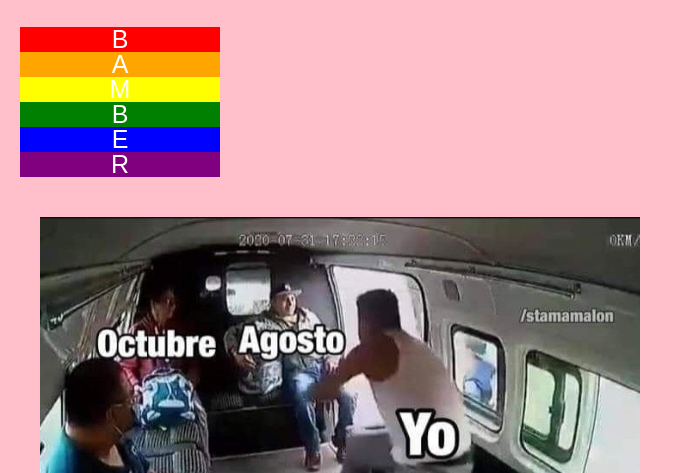
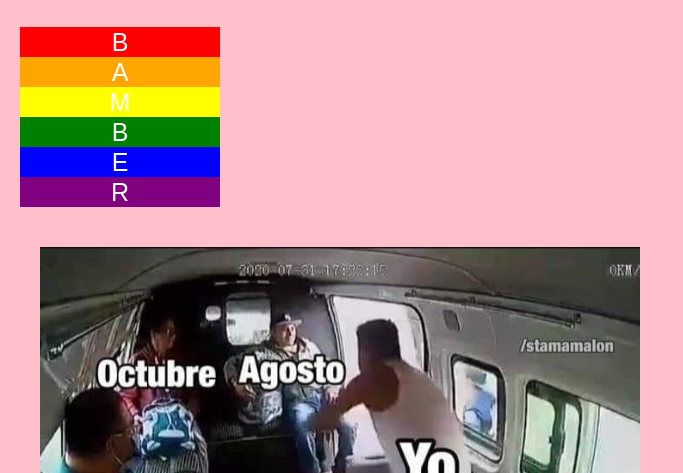
Before and after one commit to kleydder/hoja, a plain HTML site: page index.html in a window 1280 px wide. Shown: the part 327-800 px from the top of the page, without its empty margins (0-683 px from the left). Drawn offline with Linux system fonts and the light colour scheme.

Commit message:
4to commit

```diff
--- a/index.html
+++ b/index.html
@@ -30,7 +30,7 @@
             input{
                 border: 0px;
                 width: 200px;
-                height: 25px;
+                height: 30px;
 
                 color: white;
                 text-align: center;
```
